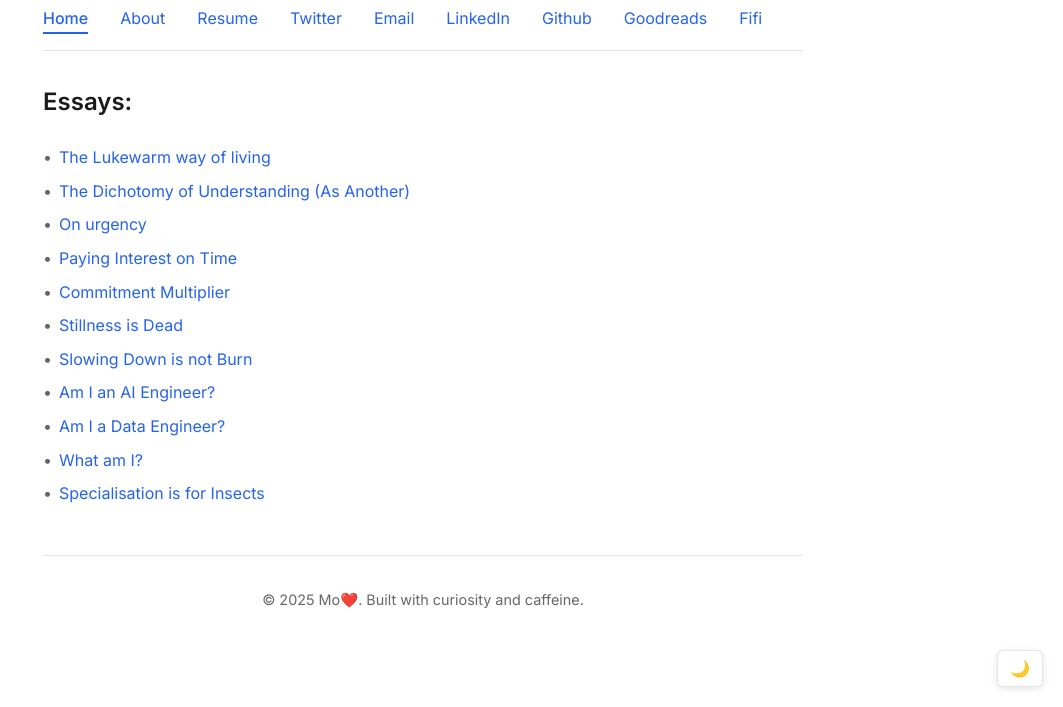
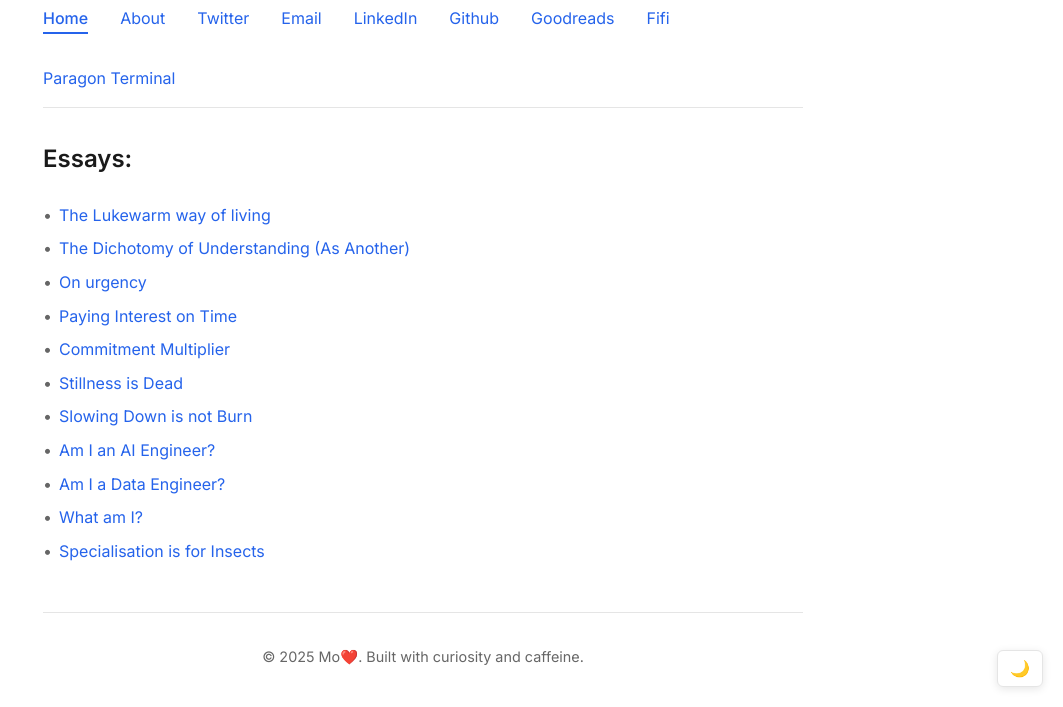
Before and after one commit to mojafa/mojafa.com, a plain HTML site: page index.html in a window 1280 px wide. Shown: the part 93-800 px from the top of the page, without its empty margins (217-1280 px from the left). Drawn offline with Linux system fonts and the light colour scheme; no server answers.

Commit message:
added Paragon Terminal

```diff
--- a/index.html
+++ b/index.html
@@ -16,13 +16,13 @@
             <nav class="nav">
                 <a href="index.html" class="nav-link active">Home</a>
                 <a href="about.html" class="nav-link">About</a>
-                <a href="resume.html" class="nav-link">Resume</a>
                 <a href="https://x.com/mo_jafa" class="nav-link" target="_blank" rel="noopener noreferrer">Twitter</a>
                 <a href="mailto:jmohsa@gmail.com" class="nav-link">Email</a>
                 <a href="https://www.linkedin.com/in/mo-jafa/" class="nav-link" target="_blank" rel="noopener noreferrer">LinkedIn</a>
                 <a href="https://github.com/mojafa" class="nav-link" target="_blank" rel="noopener noreferrer">Github</a>
                 <a href="https://goodreads.com/jafaa" class="nav-link" target="_blank" rel="noopener noreferrer">Goodreads</a>
                 <a href="https://tryfifi.com/invest" class="nav-link" target="_blank" rel="noopener noreferrer">Fifi</a>
+                <a href="https://paragon-web-production.up.railway.app/" class="nav-link" target="_blank" rel="noopener noreferrer">Paragon Terminal</a>
             </nav>
         </header>
 
```
Also changed, not shown: about.html (+1 -1 lines), ai-engineer.html (+1 -1 lines), commitment-multiplier.html (+1 -1 lines), data-engineer.html (+1 -1 lines), dichotomy.html (+1 -1 lines), essay-placeholder.html (+1 -0 lines), lukewarm.html (+1 -1 lines), paying-interest.html (+1 -1 lines), resume.html (+1 -1 lines), slowing-down.html (+1 -1 lines), specialisation.html (+1 -1 lines), stillness-is-dead.html (+1 -1 lines), urgency.html (+1 -1 lines), what-am-i.html (+1 -1 lines), 1 other file.
